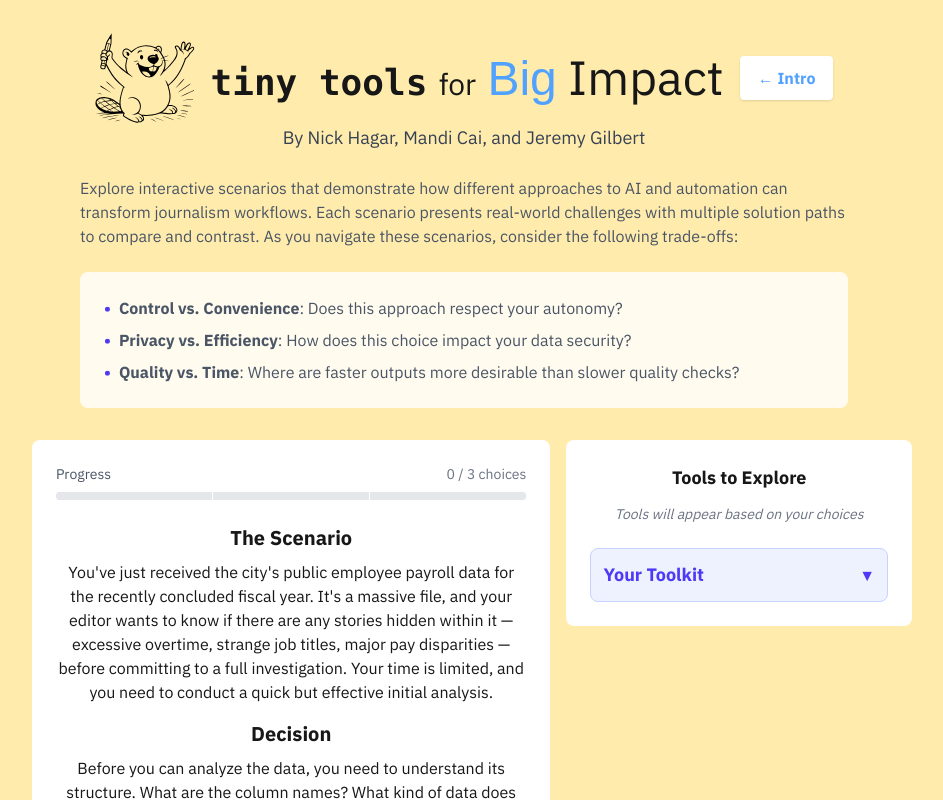
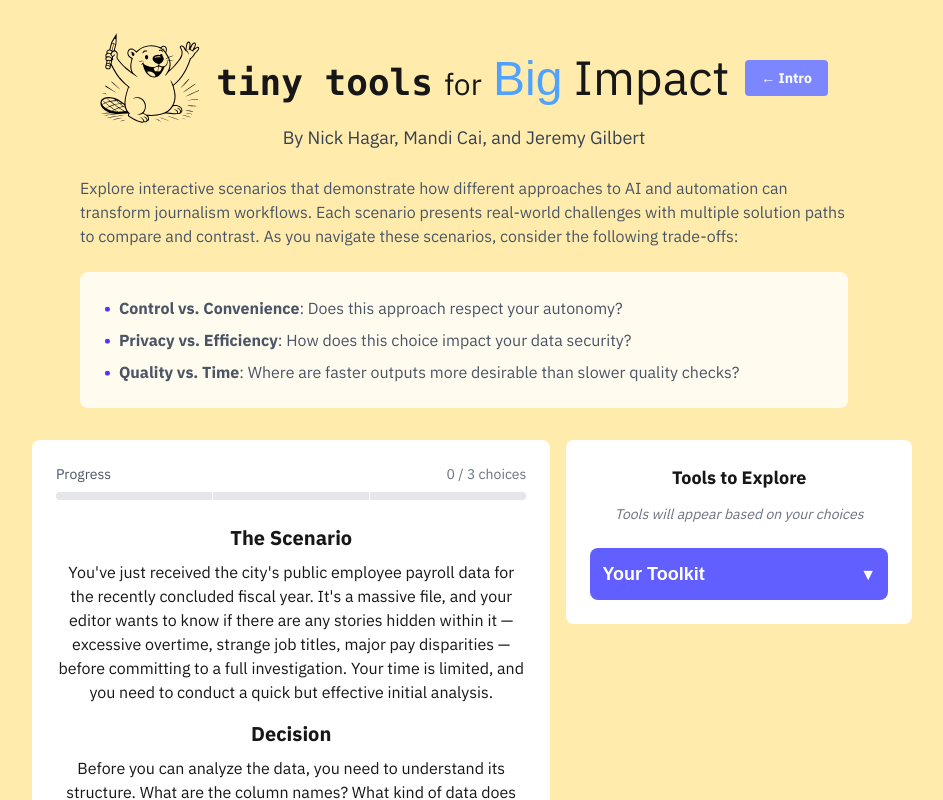
Before and after one commit to mandicai/tiny-tools, a Next.js app: page / in a window 1280 px wide. Both pictures are taken after a click on the element 418 px from the left and 618 px from the top of the page. Shown: the top 800 px of the page, without its empty margins (176-1119 px from the left). Built offline with nearby package versions, Linux system fonts and the light colour scheme; a web font is replaced by a local one.

Commit message:
More styling

```diff
--- a/src/app/page.tsx
+++ b/src/app/page.tsx
@@ -49,7 +49,7 @@ export default function HomePage() {
           <h1 className="text-5xl"><span className="font-bold text-4xl font-mono">tiny tools</span> <span className="text-3xl">for</span> <span className="text-blue-400" style={{ fontFamily: 'var(--font-bowlby)' }}>Big</span> Impact</h1>
           <button
             onClick={handleBackToIntro}
-            className="bg-white py-2 px-4 font-bold text-blue-400 rounded shadow border-2 border-transparent hover:border-blue-200 transition-colors cursor-pointer"
+            className="bg-indigo-400 hover:bg-indigo-500 font-bold text-white text-sm py-2 px-4 rounded transition-colors"
           >
             ← Intro
           </button>
--- a/src/components/IntroPage.tsx
+++ b/src/components/IntroPage.tsx
@@ -79,7 +79,7 @@ export default function IntroPage({ onStartScenario }: IntroPageProps) {
                 <div className="text-4xl mb-4">{scenario.icon}</div>
                 <h3 className="text-2xl font-bold mb-3">{scenario.title}</h3>
                 <p className="text-gray-600 mb-4">{scenario.description}</p>
-                <button className="bg-blue-400 hover:bg-blue-500 text-white text-sm py-2 px-4 rounded transition-colors" style={{ fontFamily: 'var(--font-bowlby)' }}>
+                <button className="bg-indigo-400 hover:bg-indigo-500 font-bold text-white text-sm py-2 px-4 rounded transition-colors">
                   Start →
                 </button>
               </div>
--- a/src/components/ScenarioSidebar.tsx
+++ b/src/components/ScenarioSidebar.tsx
@@ -79,16 +79,20 @@ export default function ScenarioSidebar({
       <div>
         <button
           onClick={() => setIsToolkitDropdownOpen(!isToolkitDropdownOpen)}
-          className="w-full flex items-center justify-between p-3 bg-indigo-50 hover:bg-indigo-100 border border-indigo-200 rounded-lg transition-colors"
+          className="w-full flex items-center justify-between rounded-lg p-3 bg-indigo-500 hover:bg-indigo-600 transition-colors"
         >
-          <h3 className="text-lg font-bold text-indigo-600">Your Toolkit</h3>
+          <h3
+            className="text-lg font-bold text-indigo-600 text-white"
+            style={{ fontFamily: 'var(--font-bowlby)' }}>
+            Your Toolkit
+          </h3>
           <div className="flex items-center space-x-2">
             {selectedTools.length > 0 && (
               <span className="bg-indigo-500 text-white text-xs px-2 py-1 rounded-full">
                 {selectedTools.length}
               </span>
             )}
-            <span className={`text-indigo-600 transition-transform ${isToolkitDropdownOpen ? 'rotate-180' : ''}`}>
+            <span className={`text-white transition-transform ${isToolkitDropdownOpen ? 'rotate-180' : ''}`}>
               ▼
             </span>
           </div>
--- a/src/components/StoryChoices.tsx
+++ b/src/components/StoryChoices.tsx
@@ -46,21 +46,21 @@ export default function StoryChoices({
             {isEnding ? (
                 <div className="grid grid-cols-1 lg:grid-cols-2 gap-6">
                     <div>
-                        <div className="bg-gray-50 rounded-lg p-6 shadow-sm">
+                        <div className="bg-white rounded-lg p-6">
                             <h3 className="text-lg font-bold mb-4">Your Journey</h3>
                             <div className="space-y-4">
                                 {choiceHistory.length === 0 ? (
                                     <p className="text-gray-500 text-sm italic">No choices were made</p>
                                 ) : (
                                     choiceHistory.map((choice, index) => (
-                                        <div key={index} className="bg-white rounded-lg p-4 border-l-4 border-blue-400 shadow-sm">
+                                        <div key={index} className="bg-gradient-to-r from-blue-50 to-blue-50 rounded-lg p-4 border-l-4 border-blue-400 shadow-sm">
                                             <div className="flex items-start space-x-3">
                                                 <div className="flex-shrink-0 w-8 h-8 bg-blue-500 rounded-full flex items-center justify-center">
                                                     <span className="text-white font-bold text-sm">{index + 1}</span>
                                                 </div>
                                                 <div className="flex-1">
-                                                    <div className="text-sm text-gray-800 mb-2">{choice.nodeText}</div>
-                                                    <div className="text-sm text-blue-700 bg-blue-50 p-3 rounded-lg font-mono">
+                                                    <div className="text-base text-gray-800 mb-2">{choice.nodeText}</div>
+                                                    <div className="text-sm bg-blue-50 p-3 rounded-lg font-mono">
                                                         ✓ {choice.choiceText}
                                                     </div>
                                                 </div>
--- a/src/components/StoryNode.tsx
+++ b/src/components/StoryNode.tsx
@@ -87,13 +87,13 @@ export default function StoryNode({ story, decisions = [], scenarioTitle = '' }:
       <div className="max-w-6xl mx-auto">
         <div className="bg-white shadow rounded-lg p-8 mb-6">
           <div className="text-center mb-8">
-            <p className="text-2xl font-bold text-green-600 mb-4">🎉 Scenario Complete! 🎉</p>
-            <p className="text-lg text-gray-700">{node.text}</p>
+            <p className="text-2xl font-bold mb-4">🎉 Scenario Complete! 🎉</p>
+            <p className="text-base text-gray-700">{node.text}</p>
           </div>
 
           <button
             onClick={restart}
-            className="w-full max-w-md mx-auto block text-white font-bold py-3 px-6 rounded bg-gradient-to-r from-pink-400 via-pink-500 to-pink-600 hover:bg-gradient-to-br focus:ring-4 focus:outline-none focus:ring-pink-300 dark:focus:ring-pink-800 transition-all"
+            className="w-full bg-indigo-400 hover:bg-indigo-500 font-bold text-white text-sm py-2 px-4 rounded transition-colors"
           >
             Restart Adventure
           </button>
@@ -152,7 +152,7 @@ export default function StoryNode({ story, decisions = [], scenarioTitle = '' }:
 
           <button
             onClick={restart}
-            className="w-full mt-4 py-2 rounded shadow text-blue-400 font-bold transition-colors bg-white hover:bg-gray-50"
+            className="w-full mt-4 bg-indigo-400 hover:bg-indigo-500 font-bold text-white text-sm py-2 px-4 rounded transition-colors"
           >
             Restart Adventure
           </button>
--- a/src/components/ToolPlacemat.tsx
+++ b/src/components/ToolPlacemat.tsx
@@ -91,7 +91,7 @@ export default function ToolPlacemat({ selectedTools, scenarioTitle }: Props) {
   }, {} as Record<string, ToolSuggestion[]>);
 
   return (
-    <div className="bg-gray-50 rounded-lg p-6">
+    <div className="bg-white rounded-lg p-6">
       <h3 className="text-lg font-bold mb-4">Your Toolkit</h3>
 
       <div
@@ -108,7 +108,7 @@ export default function ToolPlacemat({ selectedTools, scenarioTitle }: Props) {
 
         {selectedTools.length === 0 ? (
           <div className="text-center text-gray-500 py-8">
-            <p>No tools were added to your toolkit during this scenario.</p>
+            <p className="text-sm">No tools were added to your toolkit during this scenario.</p>
             <p className="text-sm mt-2">Next time, try exploring the tool suggestions in the sidebar!</p>
           </div>
         ) : (
@@ -153,13 +153,13 @@ export default function ToolPlacemat({ selectedTools, scenarioTitle }: Props) {
       <div className="flex gap-2">
         <button
           onClick={downloadPlacemat}
-          className="px-4 py-2 bg-purple-500 text-white rounded hover:bg-purple-600"
+          className="bg-indigo-400 hover:bg-indigo-500 font-bold text-white text-sm py-2 px-4 rounded transition-colors"
         >
           Download Toolkit
         </button>
         <button
           onClick={copyPlacemat}
-          className="px-4 py-2 bg-orange-500 text-white rounded hover:bg-orange-600"
+          className="bg-indigo-400 hover:bg-indigo-500 font-bold text-white text-sm py-2 px-4 rounded transition-colors"
         >
           Copy to Clipboard
         </button>
```
